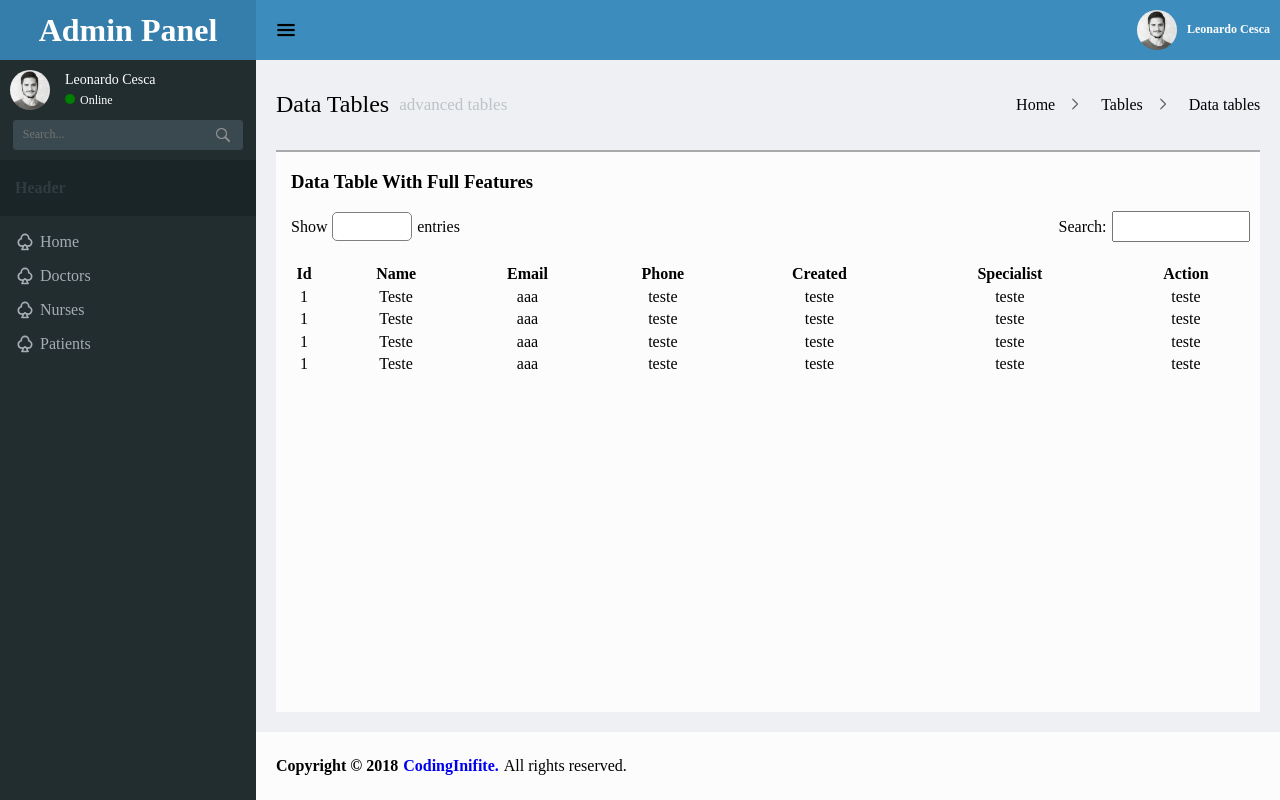
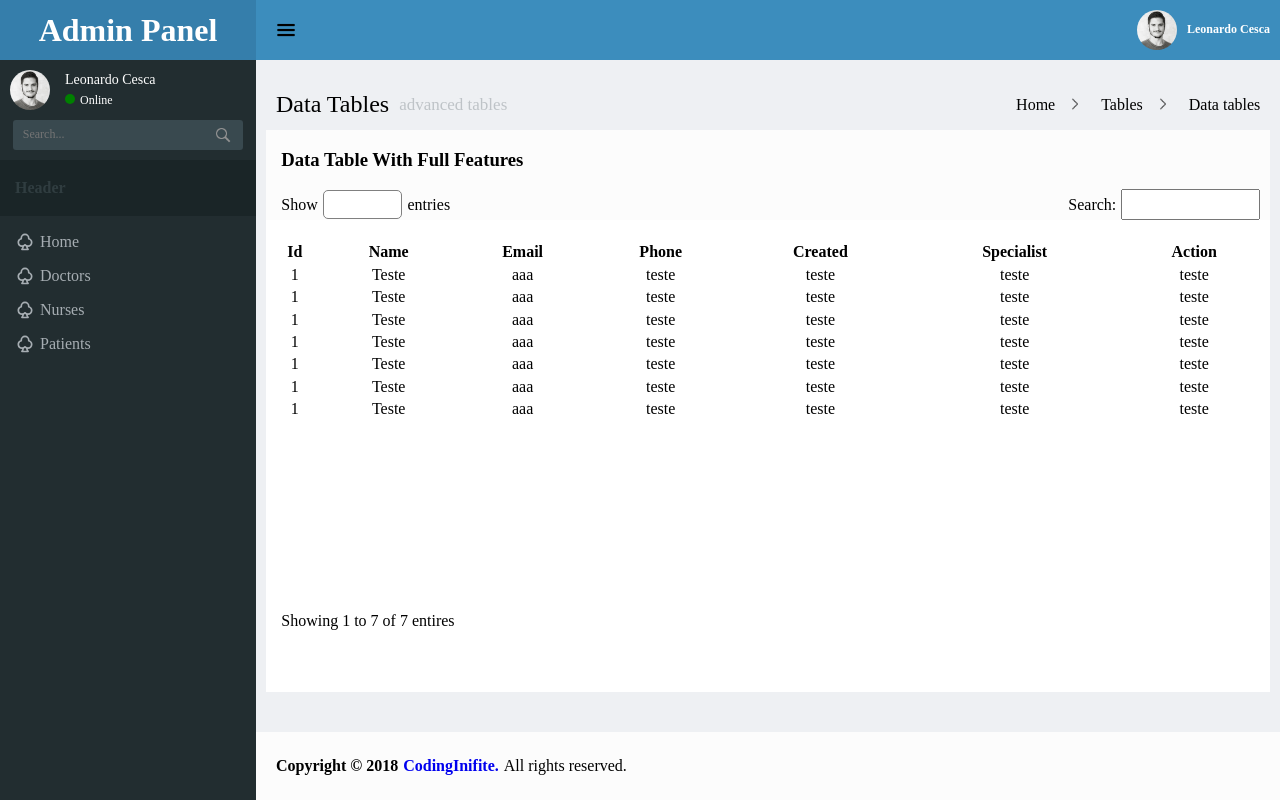
Before and after one commit to LeonardoCesca/trilha-front-2019, a Vue app in the folder challenge-dashboard/: page / in a window 1280 px wide. Built offline with nearby package versions, Linux system fonts and the light colour scheme.

Commit message:
ADD more components

```diff
--- a/challenge-dashboard/src/components/Table/Container-Table.vue
+++ b/challenge-dashboard/src/components/Table/Container-Table.vue
@@ -5,7 +5,7 @@
       <span class="c-header-table__subtitle">advanced tables</span>
       <Navigation></Navigation>
     </header>
-      <Table></Table>
+    <Table></Table>
   </main>
 </template>
 
--- /dev/null
+++ b/challenge-dashboard/src/components/Table/Footer-Table.vue
@@ -0,0 +1,21 @@
+<template>
+  <footer class="c-footer-table">
+    <span class="c-footer-table__info">Showing 1 to 7 of 7 entires</span>
+  </footer>
+</template>
+
+<script>
+export default {};
+</script>
+
+<style lang="scss" scoped>
+.c-footer-table {
+  display: flex;
+
+  &__info {
+    display: flex;
+    height: 65px;
+    margin: 15px;
+  }
+}
+</style>
--- /dev/null
+++ b/challenge-dashboard/src/components/Table/Header-Table.vue
@@ -0,0 +1,64 @@
+<template>
+  <header class="c-header-table">
+    <h3 class="c-princ-table__info">Data Table With Full Features</h3>
+    <div class="c-princ-table__utils">
+      <span class="c-show-registers">
+        Show
+        <input type="text" class="c-show-registers__input">
+        entries
+      </span>
+      <label class="c-show-registers__label">
+        Search:
+        <input type="text" class="c-show-registers__input--search">
+      </label>
+    </div>
+  </header>
+</template>
+
+<script>
+export default {};
+</script>
+
+<style lang="scss" scoped>
+.c-header-table {
+  background-color: #fcfcfc;
+}
+
+.c-princ-table {
+  &__info {
+    padding-left: 15px;
+  }
+
+  &__utils {
+    display: flex;
+    justify-content: space-between;
+  }
+}
+
+.c-show-registers {
+  padding-left: 15px;
+  display: flex;
+  align-items: center;
+
+  &__input {
+    width: 25%;
+    height: 25px;
+    border-radius: 5px;
+    border: 1px solid gray;
+    margin: 0 5px;
+
+    &--search {
+      width: 50%;
+      height: 25px;
+      margin-left: 5px;
+    }
+  }
+
+  &__label {
+    display: flex;
+    justify-content: flex-end;
+    align-items: center;
+    padding-right: 10px;
+  }
+}
+</style>
--- a/challenge-dashboard/src/components/Table/Table.vue
+++ b/challenge-dashboard/src/components/Table/Table.vue
@@ -1,17 +1,9 @@
 <template>
-  <main class="c-princ-table">
-      <h3 class="c-princ-table__info">Data Table With Full Features</h3>
-    <div class="c-princ-table__utils">
-      <span class="c-show-registers"> Show
-        <input type="text" class="c-show-registers__input">
-        entries
-      </span>
-      <label class="c-show-registers__label">Search:
-      <input type="text" class="c-show-registers__input--search">
-      </label>
-    </div>
+  <section class="c-princ-table">
+    <header-table></header-table>
+    <div class="c-table-div">
       <table class="c-table">
-      <tr>
+        <tr class="c-table__info">
           <th>Id</th>
           <th>Name</th>
           <th>Email</th>
@@ -56,58 +48,64 @@
           <td>teste</td>
           <td>teste</td>
         </tr>
-
-
+        <tr>
+          <td>1</td>
+          <td>Teste</td>
+          <td>aaa</td>
+          <td>teste</td>
+          <td>teste</td>
+          <td>teste</td>
+          <td>teste</td>
+        </tr>
+        <tr>
+          <td>1</td>
+          <td>Teste</td>
+          <td>aaa</td>
+          <td>teste</td>
+          <td>teste</td>
+          <td>teste</td>
+          <td>teste</td>
+        </tr>
+        <tr>
+          <td>1</td>
+          <td>Teste</td>
+          <td>aaa</td>
+          <td>teste</td>
+          <td>teste</td>
+          <td>teste</td>
+          <td>teste</td>
+        </tr>
       </table>
-  </main>
+    </div>
+    <footer-table></footer-table>
+  </section>
 </template>
 
 <script>
-export default {};
+import HeaderTable from "./Header-Table.vue";
+import FooterTable from "./Footer-Table.vue";
+
+export default {
+  components: {
+    HeaderTable,
+    FooterTable
+  }
+};
 </script>
 
 <style lang="scss" scoped>
 .c-princ-table {
-  flex:1;
-  background-color: #fcfcfc;
-  margin: 20px;
-  border-top: 2px solid #aaaaaa;
-
-  &__info {
-    padding-left: 15px;
+  display: flex;
+  flex-direction: column;
+  flex: 1;
+  background: #fff;
+  margin-bottom: 30px;
+  width: 98%;
+  margin: 0 auto 40px;
 }
 
-  &__utils {
-    display: flex;
-    justify-content: space-between;
-  }
-}
-
-.c-show-registers {
-  padding-left: 15px;
-  display: flex;
-  align-items: center;
-
-  &__input {
-    width: 25%;
-    height: 25px;
-    border-radius: 5px;
-    border: 1px solid gray;
-    margin: 0 5px;
-
-    &--search {
-      width: 50%;
-      height: 25px;
-      margin-left: 5px;
-    }
-  }
-
-  &__label {
-    display: flex;
-    justify-content: flex-end;
-    align-items: center;
-    padding-right: 10px;
-  }
+.c-table-div {
+  flex: 1;
 }
 
 .c-table {
@@ -115,5 +113,9 @@ export default {};
   width: 100%;
   max-height: 43vh;
   text-align: center;
+
+  &__info {
+    padding-bottom: 15px;
+  }
 }
 </style>
```
Lines whose indentation alone changed are shown as unchanged.
